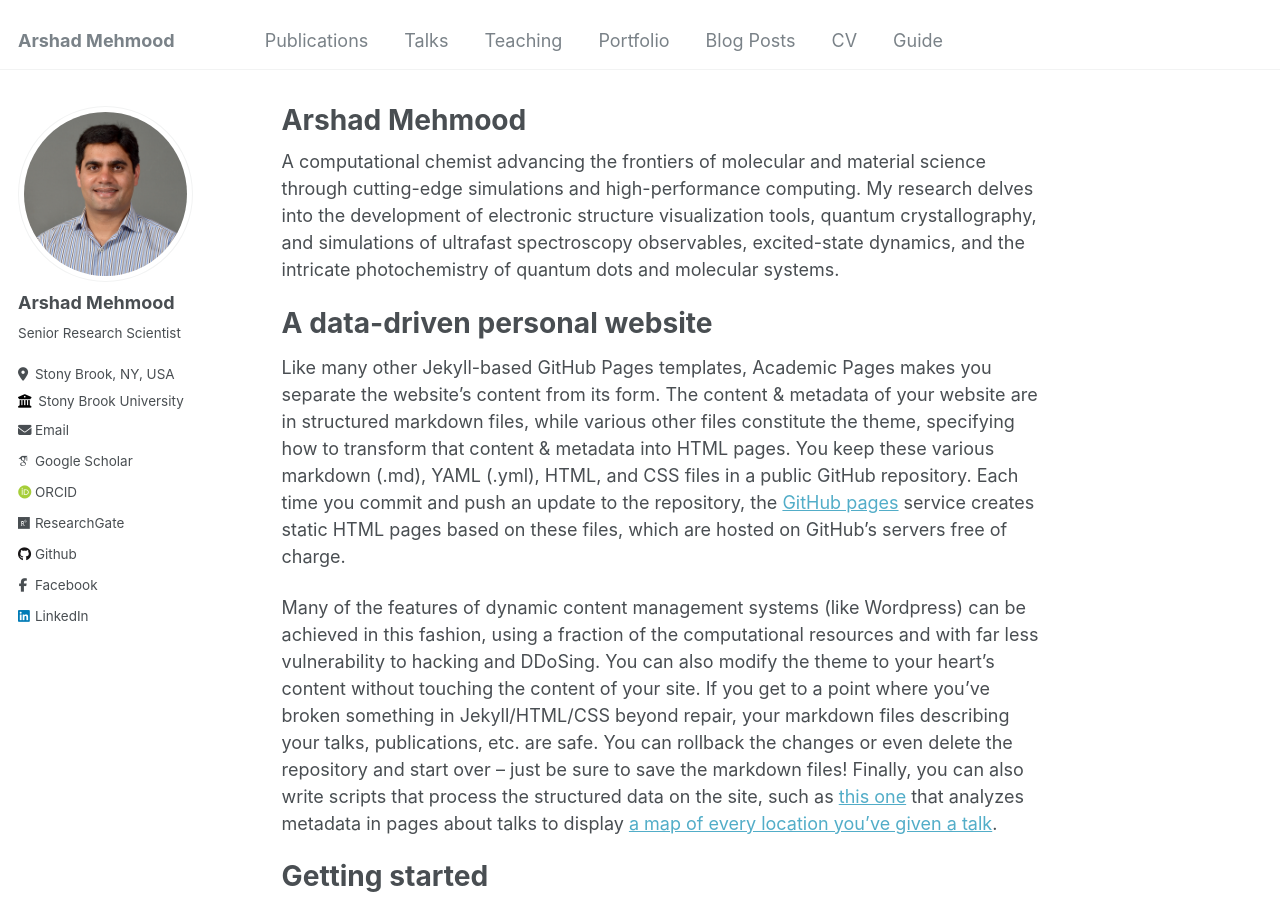
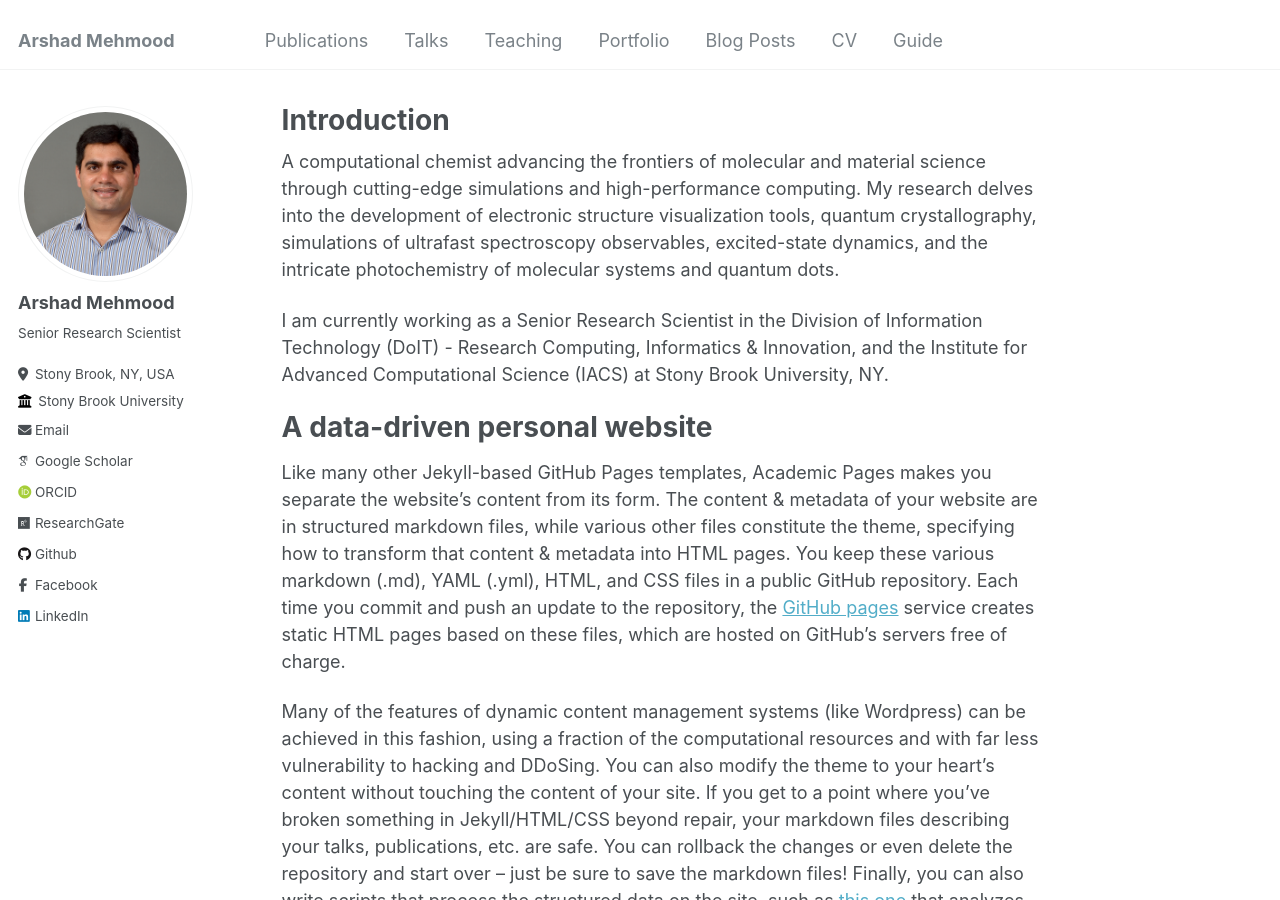
Before and after one commit to arshadmehmood118/arshadmehmood118.github.io, a Jekyll site: the page built from _pages/about.md, in a window 1280 px wide and 900 px high. Built offline with Jekyll 4.4.1, drawn with Linux system fonts in a browser that asks for light colours; some web fonts are replaced.

Commit message:
Update about.md

```diff
--- a/_pages/about.md
+++ b/_pages/about.md
@@ -1,13 +1,15 @@
 ---
 permalink: /
-title: "Arshad Mehmood"
+title: "Introduction"
 author_profile: true
 redirect_from:
   - /about/
   - /about.html
 ---
 
-A computational chemist advancing the frontiers of molecular and material science through cutting-edge simulations and high-performance computing. My research delves into the development of electronic structure visualization tools, quantum crystallography, and simulations of ultrafast spectroscopy observables, excited-state dynamics, and the intricate photochemistry of quantum dots and molecular systems.
+A computational chemist advancing the frontiers of molecular and material science through cutting-edge simulations and high-performance computing. My research delves into the development of electronic structure visualization tools, quantum crystallography, simulations of ultrafast spectroscopy observables, excited-state dynamics, and the intricate photochemistry of molecular systems and quantum dots.
+
+I am currently working as a Senior Research Scientist in the Division of Information Technology (DoIT) - Research Computing, Informatics & Innovation, and the Institute for Advanced Computational Science (IACS) at Stony Brook University, NY.
 
 A data-driven personal website
 ======
```
